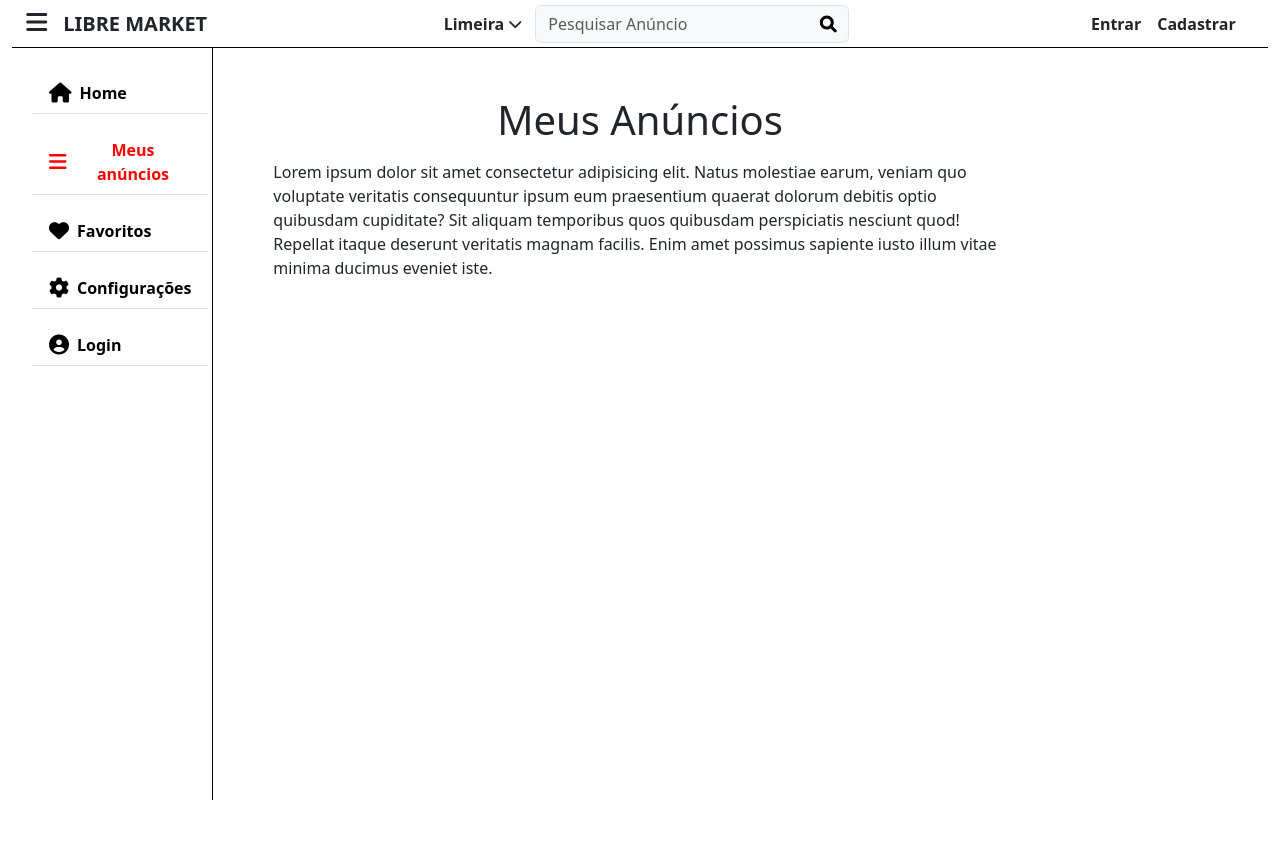
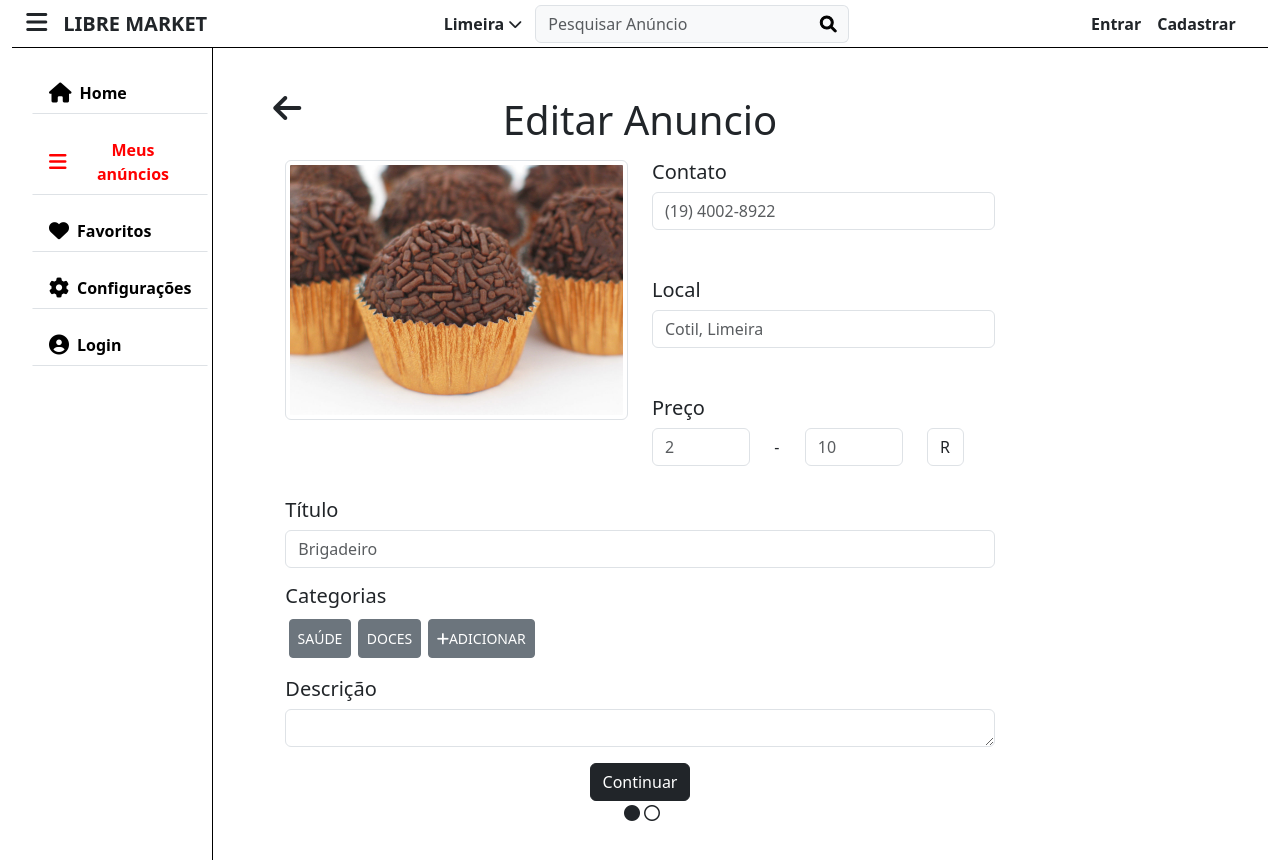
Before and after one commit to aalbino221/projeto-cotil, a React (Create React App) app: page / in a window 1280 px wide. Both pictures are taken after a click on the tab "Meus anúncios". Shown: the top 860 px of the page. Before the commit the page ends 800 px from the top, so only its background shows below. Built offline with nearby package versions, Linux system fonts and the light colour scheme.

Commit message:
Meus anuncios

```diff
--- a/src/components/MyAds.js
+++ b/src/components/MyAds.js
@@ -1,15 +1,147 @@
+import './styles/MyAds.css';
+import briga from './imgs/briga.png';
+
 export default function MyAds() {
   return (
     <div>
-      <h1 className="text-center mb-3">Meus Anúncios</h1>
-      <p>
-        Lorem ipsum dolor sit amet consectetur adipisicing elit. Natus molestiae
-        earum, veniam quo voluptate veritatis consequuntur ipsum eum praesentium
-        quaerat dolorum debitis optio quibusdam cupiditate? Sit aliquam
-        temporibus quos quibusdam perspiciatis nesciunt quod! Repellat itaque
-        deserunt veritatis magnam facilis. Enim amet possimus sapiente iusto
-        illum vitae minima ducimus eveniet iste.
-      </p>
+      <div className="d-none geral">
+        <h1 className="text-center mb-3">Meus Anúncios</h1>
+        <div className="container">
+          <div className="row d-flex justify-content-center">
+            <button type="button" className="btn btn-light btn-lg btn-block w-50">
+              <i className="fa-solid fa-plus" />
+              Novo Anúncio
+            </button>
+          </div>
+          <div className="row d-flex justify-content-center mt-3">
+            <div className="input-group w-50 bg-color">
+              <i className="fa-solid fa-arrow-down-wide-short fa-lg p-3" />
+              <input className="form-control border-end-0 border rounded-pill" type="search" id="example-search-input" placeholder="Pesquisar em Meus Anúncios" aria-label="Search" />
+              <span className="input-group-append">
+                <button className="btn btn-outline-secondary bg-white border-bottom-0 border rounded-pill ms-n5" type="button">
+                  <i className="fa fa-search" />
+                </button>
+              </span>
+            </div>
+          </div>
+        </div>
+        <div className="container mt-5">
+          <div className="row d-flex">
+            <div className="card mb-3 cards">
+              <div className="row no-gutters">
+                <div className="d-flex col-md-4 align-items-center">
+                  <img src={briga} className="card-img" alt="Anuncio imagem" />
+                </div>
+                <div className="col-md-8">
+                  <div className="card-body">
+                    <div className="position-relative">
+                      <button type="button" className="btn-close position-absolute top-0 end-0 botaoX" aria-label="Close" />
+                    </div>
+                    <h5 className="card-title">Brigadeiro</h5>
+                    <p className="card-text">Nisi veniam tempor cupidatat cupidatat do sint aliqua consectetur dolor ullamco est adipisicing.</p>
+                    <button type="button" className="btn btn-secondary btn-sm tags">SAÚDE</button>
+                    <button type="button" className="btn btn-secondary btn-sm tags">DOCES</button>
+                    <p className="card-text mt-2">
+                      <i className="fa-solid fa-location-dot mx-1" />
+                      Cotil, Limeira - 0,5km de distância
+                    </p>
+                    <p className="card-text mt-2">
+                      <i className="fa-solid fa-brazilian-real-sign mx-1" />
+                      2 - 10
+                    </p>
+                  </div>
+                </div>
+              </div>
+            </div>
+          </div>
+        </div>
+      </div>
+
+      <div className="editar">
+        <div className="position-relative">
+          <div className="position-absolute top-0 start-0">
+            <i className="fa-solid fa-arrow-left fa-2xl" />
+          </div>
+        </div>
+        <h1 className="text-center mb-3">Editar Anuncio</h1>
+        <div className="container">
+          <form>
+            <div className="row">
+              <div className="col-xl-6">
+                <img src={briga} alt="img anuncio" className="img-thumbnail" />
+              </div>
+              <div className="col-xl-6">
+                <div className="row mb-5">
+                  <label htmlFor="Contato">
+                    <h5>Contato</h5>
+                    <input type="text" className="form-control" id="Contato" placeholder="(19) 4002-8922" />
+                  </label>
+                </div>
+                <div className="row mb-5">
+                  <label htmlFor="Local">
+                    <h5>Local</h5>
+                    <input type="text" className="form-control" id="Local" placeholder="Cotil, Limeira" />
+                  </label>
+                </div>
+                <div className="row mb-3">
+                  <label htmlFor="Preco">
+                    <h5>Preço</h5>
+                    <div className="row">
+                      <div className="col-4">
+                        <input type="text" className="form-control" id="Preco" placeholder="2" />
+                      </div>
+                      <div className="col-1 align-self-center">
+                        -
+                      </div>
+                      <div className="col-4">
+                        <input type="text" className="form-control" id="Preco" placeholder="10" />
+                      </div>
+                      <div className="col-2">
+                        <select className="form-control">
+                          <option>R$</option>
+                          <option>USD</option>
+                        </select>
+                      </div>
+                    </div>
+                  </label>
+                </div>
+              </div>
+              <div className="container">
+                <div className="row my-3">
+                  <label htmlFor="Titulo">
+                    <h5>Título</h5>
+                    <input type="text" className="form-control" id="Titulo" placeholder="Brigadeiro" />
+                  </label>
+                </div>
+                <div className="row mb-3">
+                  <h5>Categorias</h5>
+                  <div className="d-flex flex-row flex-wrap">
+                    <button type="button" className="btn btn-secondary btn-sm tags p-2">SAÚDE</button>
+                    <button type="button" className="btn btn-secondary btn-sm tags p-2">DOCES</button>
+                    <button type="button" className="btn btn-secondary btn-sm tags p-2">
+                      <i className="fa-solid fa-plus" />
+                      ADICIONAR
+                    </button>
+                  </div>
+                </div>
+                <div className="row mb-3">
+                  <label htmlFor="Descricao">
+                    <h5>Descrição</h5>
+                    <textarea className="form-control" id="Descricao" rows={1} />
+                  </label>
+                </div>
+                <div className="d-flex justify-content-center">
+                  <button type="button" className="btn btn-dark">Continuar</button>
+                </div>
+                <div className="d-flex justify-content-center mt-1">
+                  <i className="fa-solid fa-circle mx-1" />
+                  <i className="fa-regular fa-circle" />
+                </div>
+              </div>
+            </div>
+          </form>
+        </div>
+      </div>
     </div>
   );
 }
--- /dev/null
+++ b/src/components/styles/MyAds.css
@@ -0,0 +1,14 @@
+@media(min-width: 1400px){
+    .cards{
+        max-width: 50%;
+    }
+}
+
+.botaoX{
+    margin: -12px;
+}
+
+
+.tags{
+    margin: .2rem;
+}
```
Also changed, not shown: src/components/imgs/briga.png (added), 1 other file (tests, documents, lock files or other folders).
